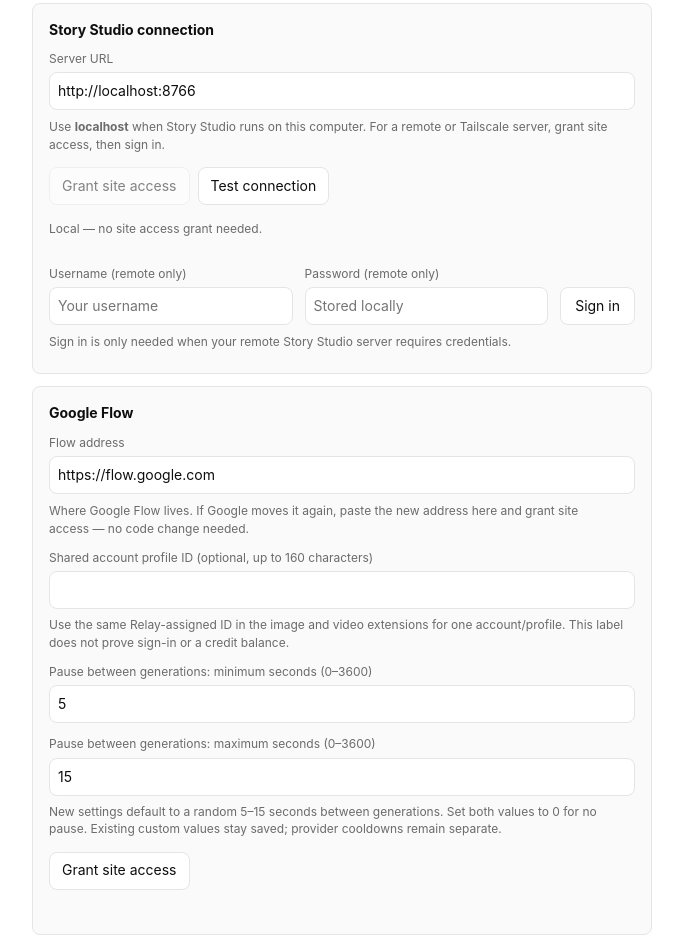
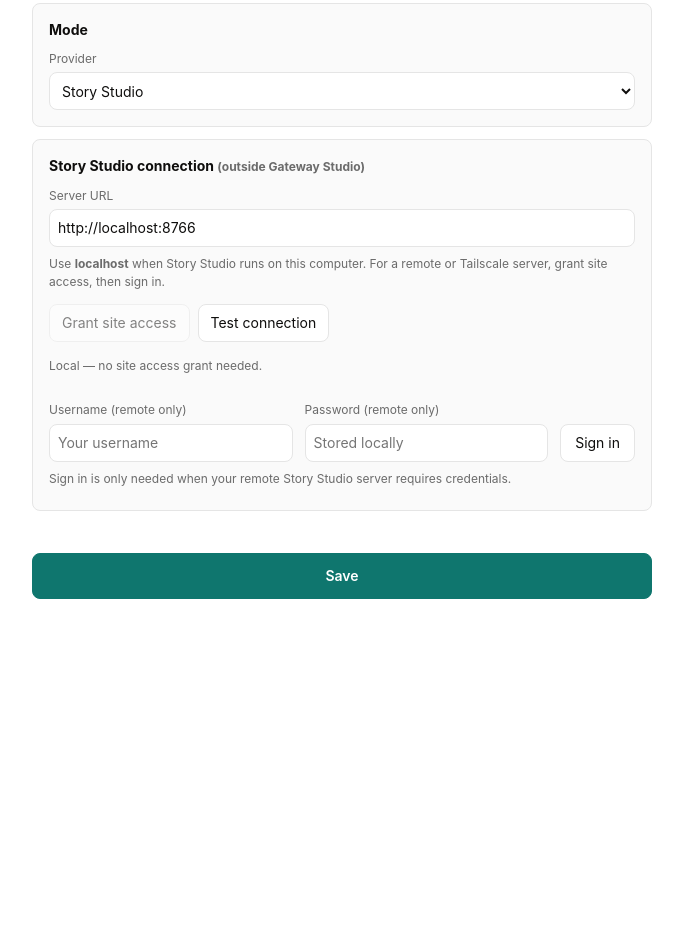
Before and after one commit to theng12/story-studio-video-generator, a website with bundled scripts: page src/options/options.html in a window 1280 px wide. Shown: the part 204-1142 px from the top of the page, without its empty margins (298-981 px from the left). After the commit the page ends 831 px from the top, so only its background shows below. Built offline with nearby package versions, Linux system fonts and the light colour scheme; some packages are replaced by stand-ins of ours; no server answers.

Commit message:
Simplify the options page and fix the Flow address
Google Flow settings were removed; the address is now fixed. The options
page keeps only the mode/provider choice, the Gateway Studio block, and the
mode-conditional Story Studio connection. Flow site access is requested
when a non-Gateway mode is chosen.

Co-Authored-By: Claude Code <noreply@anthropic.com>

```diff
--- a/src/options/options.html
+++ b/src/options/options.html
@@ -44,7 +44,18 @@
       </section>
 
       <section class="settings-section">
-        <span class="settings-section-title">Story Studio connection</span>
+        <span class="settings-section-title">Mode</span>
+        <label>Provider
+          <select id="mode">
+            <option value="studio">Story Studio</option>
+            <option value="standalone">Standalone</option>
+            <option value="gateway">Gateway Studio</option>
+          </select>
+        </label>
+      </section>
+
+      <section class="settings-section" id="studioSection">
+        <span class="settings-section-title">Story Studio connection <span class="muted">(outside Gateway Studio)</span></span>
         <label class="connection-url">Server URL
           <input id="studioBaseUrl" type="url" placeholder="http://localhost:8766" />
         </label>
@@ -70,32 +81,18 @@
         <p id="loginStatus" class="connection-note" aria-live="polite"></p>
       </section>
 
-      <section class="settings-section">
-        <span class="settings-section-title">Google Flow</span>
-        <label class="connection-url">Flow address
-          <input id="flowWorkspaceUrl" type="text" placeholder="https://flow.google.com" />
+      <section class="settings-section" id="gatewaySection">
+        <span class="settings-section-title">Gateway Studio</span>
+        <label>Gateway address
+          <input id="gatewayUrl" type="url" placeholder="http://127.0.0.1:8787" />
         </label>
-        <p class="hint connection-copy">Where Google Flow lives. If Google moves it again, paste the new address here and grant site access — no code change needed.</p>
-        <label>Shared account profile ID <span class="muted">(optional, up to 160 characters)</span>
-          <input id="providerAccountProfileId" maxlength="160" aria-describedby="accountProfileHint" />
+        <label>Worker ID
+          <input id="gatewayWorkerId" maxlength="160" placeholder="Assigned on first claim" />
         </label>
-        <p id="accountProfileHint" class="hint">Use the same Relay-assigned ID in the image and video extensions for one account/profile. This label does not prove sign-in or a credit balance.</p>
-        <label>Pause between generations: minimum seconds (0–3600)
-          <input id="humanDelayMinSec" type="number" min="0" max="3600" step="1" />
+        <label>Worker token
+          <input id="gatewayToken" type="password" autocomplete="off" placeholder="Bearer token" />
         </label>
-        <label>Pause between generations: maximum seconds (0–3600)
-          <input id="humanDelayMaxSec" type="number" min="0" max="3600" step="1" />
-        </label>
-        <p class="hint">New settings default to a random 5–15 seconds between generations. Set both values to 0 for no pause. Existing custom values stay saved; provider cooldowns remain separate.</p>
-        <div class="connection-actions">
-          <button id="grantFlow" class="btn" type="button">Grant site access</button>
-        </div>
-        <div class="connection-feedback">
-          <span id="flowGrantStatus" class="connection-note" aria-live="polite"></span>
-        </div>
       </section>
-
-      <!-- Workspace and model controls stay beside their batch in the side panel. -->
 
       <div class="row settings-footer">
         <span id="status" class="muted small" aria-live="polite"></span>
--- a/src/options/options.js
+++ b/src/options/options.js
@@ -4,6 +4,8 @@ import {
   saveSettings,
   getCredentials,
   saveCredentials,
+  getGatewayToken,
+  saveGatewayToken,
 } from '../lib/config.js';
 import { StudioClient } from '../lib/story-studio.js';
 import { initTheme, setTheme } from '../lib/theme.js';
@@ -11,11 +13,10 @@ import { initTheme, setTheme } from '../lib/theme.js';
 const $ = (id) => document.getElementById(id);
 const FIELDS = [
   'theme',
+  'mode',
   'studioBaseUrl',
-  'flowWorkspaceUrl',
-  'providerAccountProfileId',
-  'humanDelayMinSec',
-  'humanDelayMaxSec',
+  'gatewayUrl',
+  'gatewayWorkerId',
 ];
 
 let autoSaveTimer = null;
@@ -47,11 +48,27 @@ async function save() {
         username: $('studioUsername').value.trim(),
         password: $('studioPassword').value,
       }),
+      saveGatewayToken($('gatewayToken').value),
     ]);
+    await chrome.runtime.sendMessage({ type: 'gatewayModeChanged' }).catch(() => {});
     showStatus('✓ Saved', 'ok');
   } catch (error) {
     showStatus(`Couldn’t save: ${error.message}`, 'failed');
   }
+}
+
+function refreshMode() {
+  const gateway = $('mode').value === 'gateway';
+  $('studioSection').hidden = gateway;
+  $('gatewaySection').hidden = !gateway;
+}
+
+// Flow lives at a fixed address, and its origin permission is already declared.
+// A moved Flow deployment is a code change, not a settings field.
+async function requestFlowAccess() {
+  const origins = ['https://flow.google.com/*'];
+  if (await chrome.permissions.contains({ origins }).catch(() => false)) return;
+  await chrome.permissions.request({ origins }).catch(() => {});
 }
 
 function scheduleSave() {
@@ -119,34 +136,6 @@ async function grantAccess() {
   }
 }
 
-async function refreshFlowGrant() {
-  const status = $('flowGrantStatus');
-  const url = $('flowWorkspaceUrl').value.trim();
-  const pattern = originPattern(url);
-  if (!pattern) {
-    status.textContent = 'Enter a full https:// address.';
-    status.style.color = 'var(--danger)';
-    return;
-  }
-  const granted = await chrome.permissions.contains({ origins: [pattern] }).catch(() => false);
-  status.textContent = granted ? '✓ Site access granted.' : 'Site access not granted yet.';
-  status.style.color = granted ? 'var(--ok)' : 'var(--warning)';
-}
-
-async function grantFlow() {
-  const status = $('flowGrantStatus');
-  const pattern = originPattern($('flowWorkspaceUrl').value.trim());
-  if (!pattern) return refreshFlowGrant();
-  try {
-    const granted = await chrome.permissions.request({ origins: [pattern] });
-    status.textContent = granted ? '✓ Site access granted.' : 'Site access request was declined.';
-    status.style.color = granted ? 'var(--ok)' : 'var(--danger)';
-  } catch (error) {
-    status.textContent = `Couldn’t grant site access: ${error.message}`;
-    status.style.color = 'var(--danger)';
-  }
-}
-
 async function testConnection() {
   const status = $('testStatus');
   const url = $('studioBaseUrl').value.trim();
@@ -201,9 +190,10 @@ async function signIn() {
 
 async function load() {
   await initTheme();
-  const [settings, credentials] = await Promise.all([
+  const [settings, credentials, gatewayToken] = await Promise.all([
     getSettings(),
     getCredentials(),
+    getGatewayToken(),
   ]);
   for (const field of FIELDS) {
     const element = $(field);
@@ -212,6 +202,7 @@ async function load() {
   }
   $('studioUsername').value = credentials.username || '';
   $('studioPassword').value = credentials.password || '';
+  $('gatewayToken').value = gatewayToken || '';
 
   $('theme').addEventListener('change', () => setTheme($('theme').value));
   $('save').addEventListener('click', save);
@@ -219,10 +210,12 @@ async function load() {
   $('grantAccess').addEventListener('click', grantAccess);
   $('testConnection').addEventListener('click', testConnection);
   $('studioBaseUrl').addEventListener('input', refreshGrantStatus);
-  $('flowWorkspaceUrl').addEventListener('input', refreshFlowGrant);
-  $('grantFlow').addEventListener('click', grantFlow);
+  $('mode').addEventListener('change', () => {
+    refreshMode();
+    if ($('mode').value !== 'gateway') requestFlowAccess();
+  });
   refreshGrantStatus();
-  refreshFlowGrant();
+  refreshMode();
 
   for (const id of [...FIELDS, 'studioUsername', 'studioPassword']) {
     const element = $(id);
```
Also changed, not shown: test/flow-workspace.test.js (+14 -16 lines), test/video-pacing.test.js (+11 -12 lines), CHANGELOG.md, manifest.json, src/lib/config.js.
